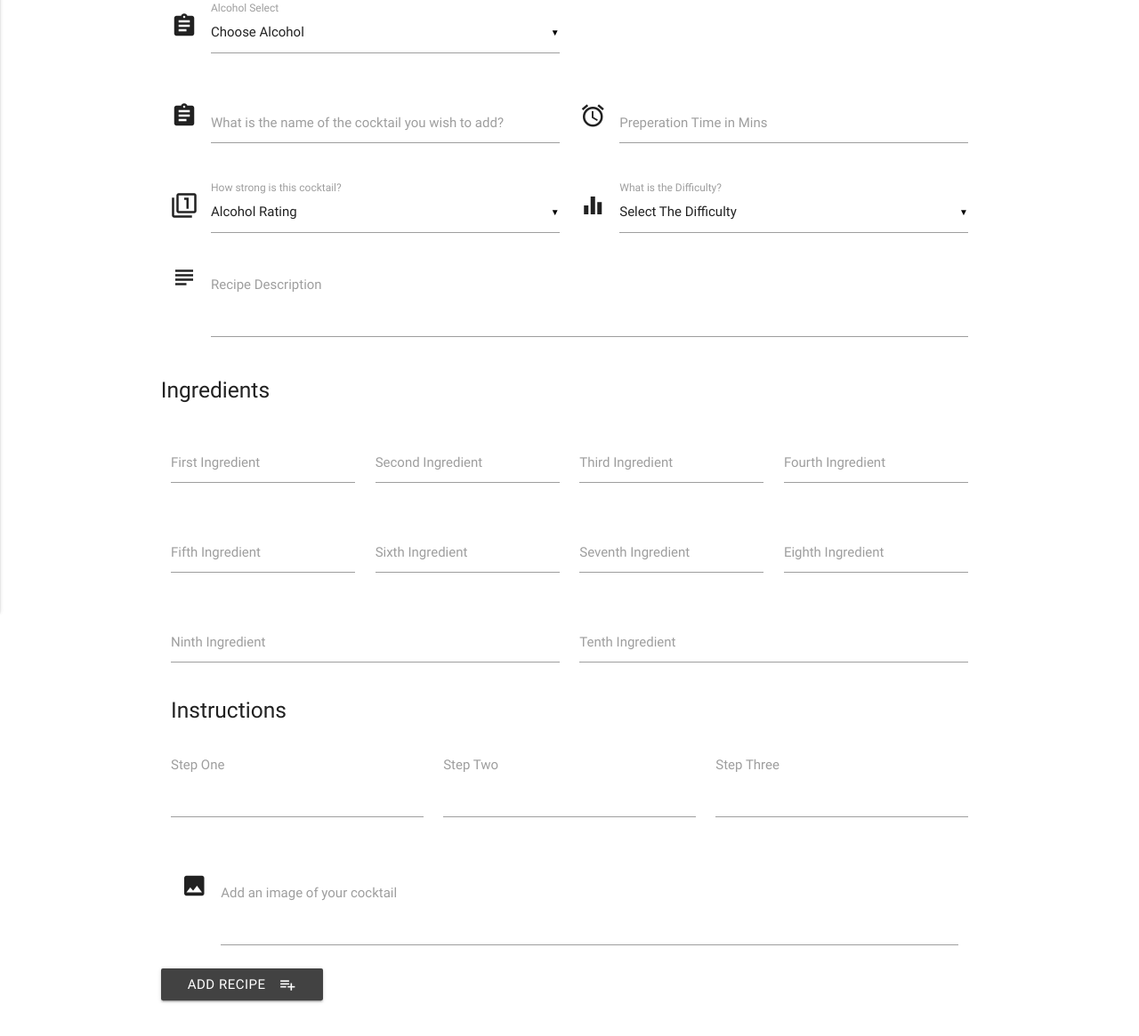
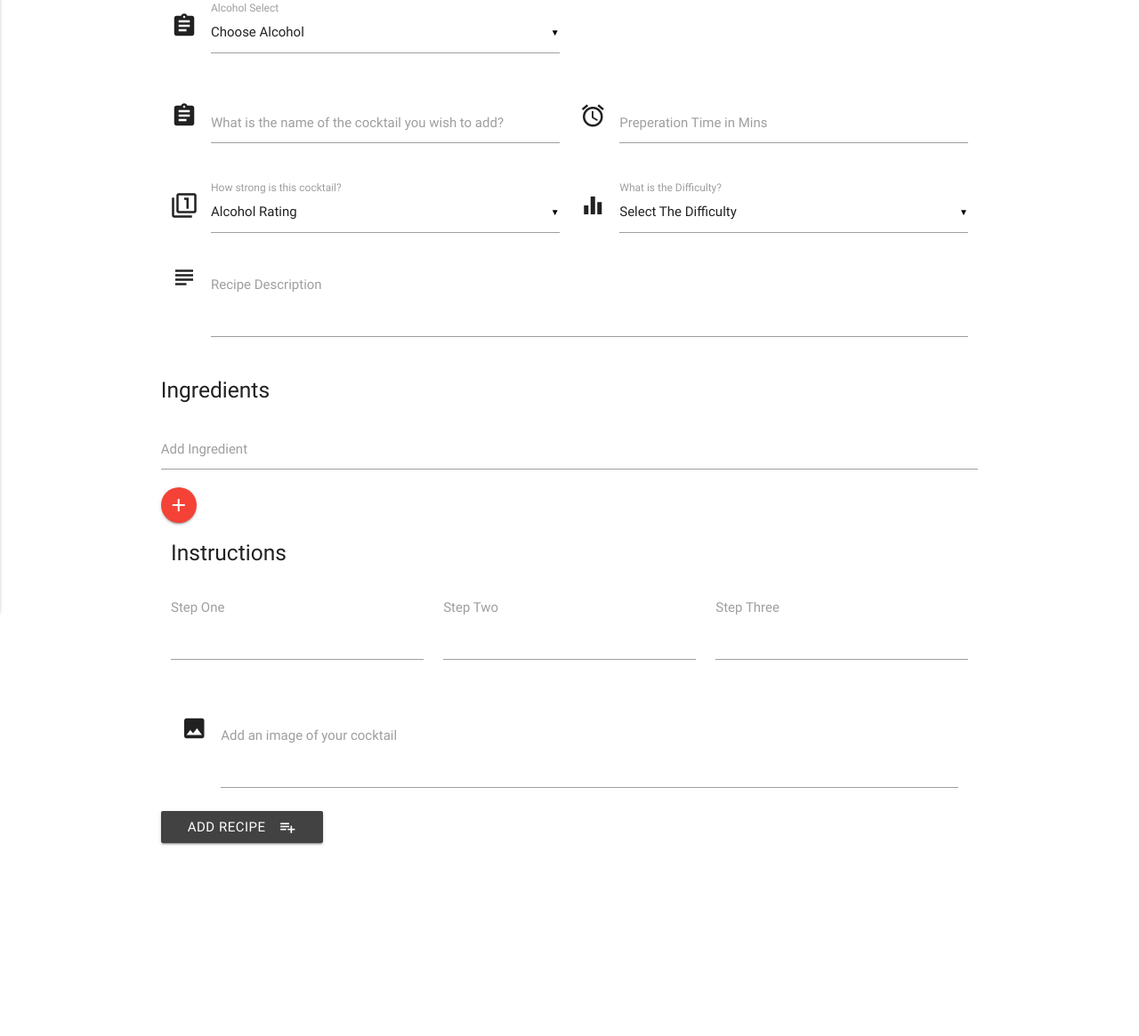
Before and after one commit to ericmordi123/The_Cocktail_Guide, a Flask app: page /addrecipe in a window 1280 px wide. Shown: the part 172-1337 px from the top of the page at 89% size. After the commit the page ends 1123 px from the top, so only its background shows below. Run offline with Flask 2, Linux system fonts and the light colour scheme; data that the repository does not hold is empty; some libraries are stand-ins or nearby versions.

Commit message:
updated the ingredients section

```diff
--- a/app.py
+++ b/app.py
@@ -29,7 +29,7 @@ def insert_recipe():
             'alcohol': request.form.get('alcohol'),
             'difficulty': request.form.get('difficulty'),
             'description': request.form.get('description'),
-            'ingredients': request.form.getlist('ingredients'),
+            'ingredients': request.form.getlist('add_ingredient[]'),
             'instructions_step_1': request.form.get('instructions_step_1'),
             'instructions_step_2': request.form.get('instructions_step_2'),
             'instructions_step_3': request.form.get('instructions_step_3'),
@@ -77,6 +77,14 @@ def update_recipe(recipe_id):
     })
     return redirect(url_for('recipe'))
 
+@app.route('/add_cocktail', methods=['POST'])
+def add_cocktail():
+    alcohol = {
+            'cocktail': request.form.get('cocktail'),
+    }
+    alcohols = mongo.db.alcohols
+    alcohols.insert_one(alcohol)
+    return redirect(url_for('recipe'))
 
 
 
--- a/templates/addrecipe.html
+++ b/templates/addrecipe.html
@@ -21,7 +21,7 @@
         <div class="row">
                 <div class="input-field col s6">
                     <i class="material-icons prefix">assignment</i>
-                    <input id="cocktail_name" name="cocktail_name" type="text">
+                    <input id="cocktail" name="cocktail" type="text">
                     <label for="icon_prefix">What is the name of the cocktail you wish to add?</label>
                 </div>
             <!--PREP TIME-->
@@ -70,51 +70,16 @@
             </div>
         </div>
         <div class="row">
-            <div class="input-field col s6 m3">
-                <input id="ingredients" name="ingredients" type="text">
-                <label for="icon_prefix">First Ingredient</label>
-            </div>
-            <div class="input-field col s6 m3">
-                <input id="ingredients" name="ingredients" type="text">
-                <label for="icon_prefix">Second Ingredient</label>
-            </div>
-            <div class="input-field col s6 m3">
-                <input id="ingredients" name="ingredients" type="text">
-                <label for="icon_prefix">Third Ingredient</label>
-            </div>
-            <div class="input-field col s6 m3">
-                <input id="ingredients" name="ingredients" type="text">
-                <label for="icon_prefix">Fourth Ingredient</label>
+            <div class="input-field col12 add">
+                <input id="ingredients" name="add_ingredient[]" type="text">
+                <label for="icon_prefix">Add Ingredient</label>
+                <a class="btn-floating btn-small waves-effect waves-light red add_form_field"><i class="material-icons">add</i></a>
             </div>
         </div>
-        <div class="row">
-            <div class="input-field col s6 m3">
-                <input id="ingredients" name="ingredients" type="text">
-                <label for="icon_prefix">Fifth Ingredient</label>
-            </div>
-            <div class="input-field col s6 m3">
-                <input id="ingredients" name="ingredients" type="text">
-                <label for="icon_prefix">Sixth Ingredient</label>
-            </div>
-            <div class="input-field col s6 m3">
-                <input id="ingredients" name="ingredients" type="text">
-                <label for="icon_prefix">Seventh Ingredient</label>
-            </div>
-            <div class="input-field col s6 m3">
-                <input id="ingredients" name="ingredients" type="text">
-                <label for="icon_prefix">Eighth Ingredient</label>
-            </div>
-        </div>
-        <div class="row">
-            <div class="input-field col s6">
-                <input id="ingredients" name="ingredients" type="text">
-                <label for="icon_prefix">Ninth Ingredient</label>
-            </div>
-            <div class="input-field col s6">
-                <input id="ingredients" name="ingredients" type="text">
-                <label for="icon_prefix">Tenth Ingredient</label>
-            </div>
-        </div>
+
+
+
+
         <!--Instructions-->
         <div class="s6 addrecipe_sub_head">
                 <h5>Instructions</h5>
@@ -147,5 +112,4 @@
         </div>
     </form>
 </div>
-
 {% endblock %}
--- a/templates/base.html
+++ b/templates/base.html
@@ -47,6 +47,7 @@
 
     <!--Scripts-->
     <script src="https://cdnjs.cloudflare.com/ajax/libs/jquery/3.2.1/jquery.min.js"></script>
+    <script src="https://cdnjs.cloudflare.com/ajax/libs/jquery/3.3.1/jquery.min.js"></script>
     <script src="https://cdnjs.cloudflare.com/ajax/libs/materialize/0.100.2/js/materialize.min.js"></script>
     <script type="text/javascript">
       $(document).ready(function() {
@@ -54,6 +55,30 @@
         $('select').material_select();
         $(".button-collapse").sideNav();
         $('.parallax').parallax();
+
+ var max_fields = 10;
+    var wrapper = $(".add");
+    var add_button = $(".add_form_field");
+
+    var x = 1;
+    $(add_button).click(function(e) {
+        e.preventDefault();
+        if (x < max_fields) {
+            x++;
+            $(wrapper).append('<div><input type="text" name="add_ingredient[]"/><a href="#" class="delete">Delete</a></div>'); //add input box
+        } else {
+            alert('You have reached the limit')
+        }
+    });
+
+    $(wrapper).on("click", ".delete", function(e) {
+        e.preventDefault();
+        $(this).parent('div').remove();
+        x--;
+    })
+
+
+
       });
     </script>
 </body>
```
